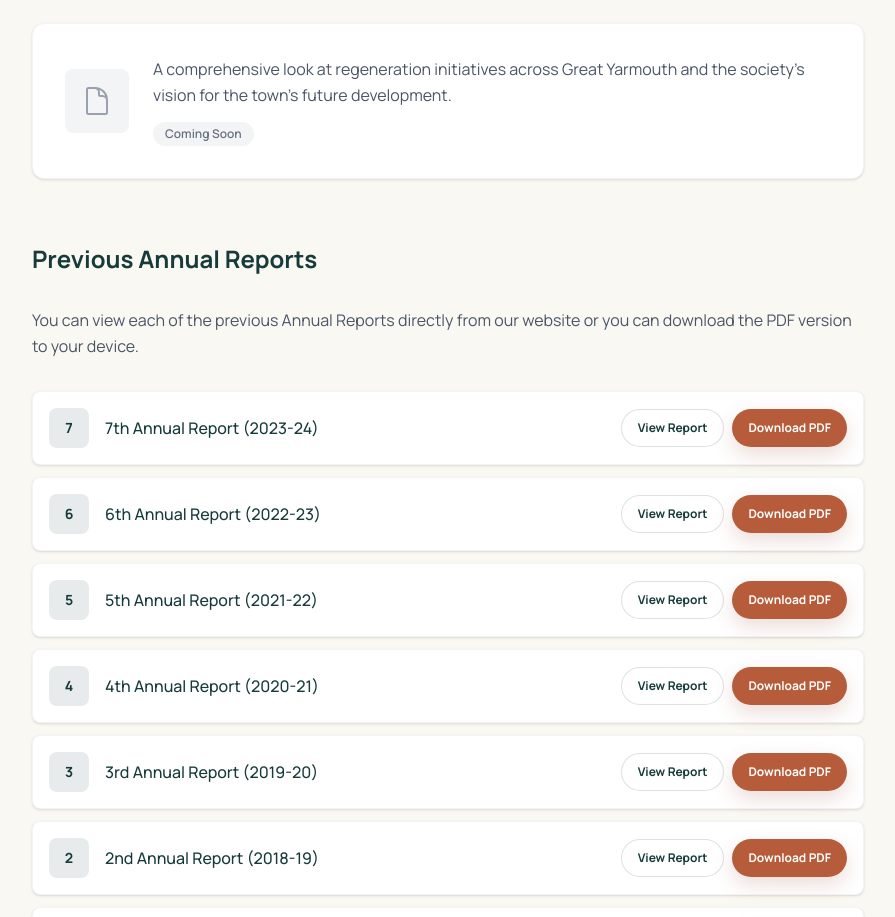
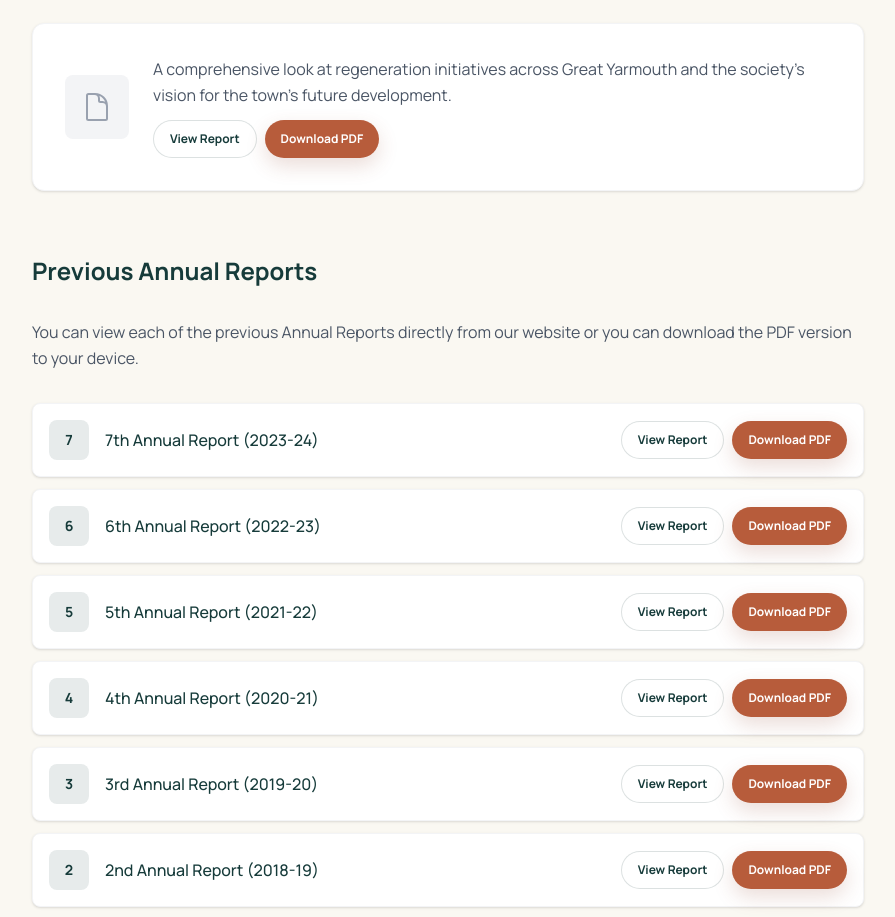
Before and after one commit to doomedramen/civicsocietygy, a Next.js app: page /civicsocietygy/reports in a window 1280 px wide. Shown: the part 1780-2697 px from the top of the page, without its empty margins (192-1087 px from the left). Built offline with nearby package versions, Linux system fonts and the light colour scheme.

Commit message:
Correct committee list, publish Regeneration Report
Fix names/roles per Hugh's corrections and swap in the actual
Regeneration Report PDF for the Reports page placeholder.

```diff
--- a/app/our-people/page.tsx
+++ b/app/our-people/page.tsx
@@ -43,15 +43,15 @@ const management = [
 
 const committeeMembers = [
   { name: "Peter Bondi", description: "Retired Hotel Manager" },
-  { name: "Anne Edwards", description: "Former Editor of the Great Yarmouth Mercury" },
   { name: "Ian McCredie", description: "Managing Director of SPP Digital, Ex Chair of Enterprise GY & School Governor" },
-  { name: "Paul Patterson", description: "Retired Managing Director, Director of ATEC Design, Historian and Author" },
-  { name: "Michael Musket", description: "Retired Accountant" },
+  { name: "Michael Muskett MBE", description: "Retired Accountant" },
   { name: "Miriam Kikis", description: "Retired Restaurateur" },
-  { name: "Kol Kishon", description: "Retired Head of the Imaging Department at the James Paget Hospital" },
+  { name: "Kol Kishan", description: "Retired Head of the Imaging Department at the James Paget Hospital" },
   { name: "Ian Miller", description: "Chartered Quantity Surveyor" },
-  { name: "Bruce Sturock", description: "Former Chair of Palmers and The Town Centre Partnership" },
+  { name: "Bruce Sturrock", description: "Former Chair of Palmers and The Town Centre Partnership" },
   { name: "Michael Zegerman", description: "Retired Businessman" },
+  { name: "Gavin Hetherington", description: "Retired Engineer" },
+  { name: "Rob Haslam", description: "Architect" },
 ];
 
 export default function OurPeoplePage() {
--- a/app/reports/page.tsx
+++ b/app/reports/page.tsx
@@ -2,7 +2,6 @@ import type { Metadata } from "next";
 import PageBanner from "@/app/_components/PageBanner";
 import Section from "@/app/_components/Section";
 import { Button } from "@/app/_components/Button";
-import { Badge } from "@/app/_components/Card";
 
 export const metadata: Metadata = {
   title: "Reports",
@@ -63,7 +62,20 @@ export default function ReportsPage() {
               A comprehensive look at regeneration initiatives across Great Yarmouth
               and the society&rsquo;s vision for the town&rsquo;s future development.
             </p>
-            <Badge variant="default">Coming Soon</Badge>
+            <div className="flex flex-wrap gap-2">
+              <Button
+                href="/files/GYCS_RegenerationReport.pdf"
+                variant="secondary"
+                size="sm"
+                target="_blank"
+                rel="noopener noreferrer"
+              >
+                View Report
+              </Button>
+              <Button href="/files/GYCS_RegenerationReport.pdf" download variant="primary" size="sm">
+                Download PDF
+              </Button>
+            </div>
           </div>
         </div>
 
```
Also changed, not shown: .claude/launch.json, 1 other file (tests, documents, lock files or other folders).
